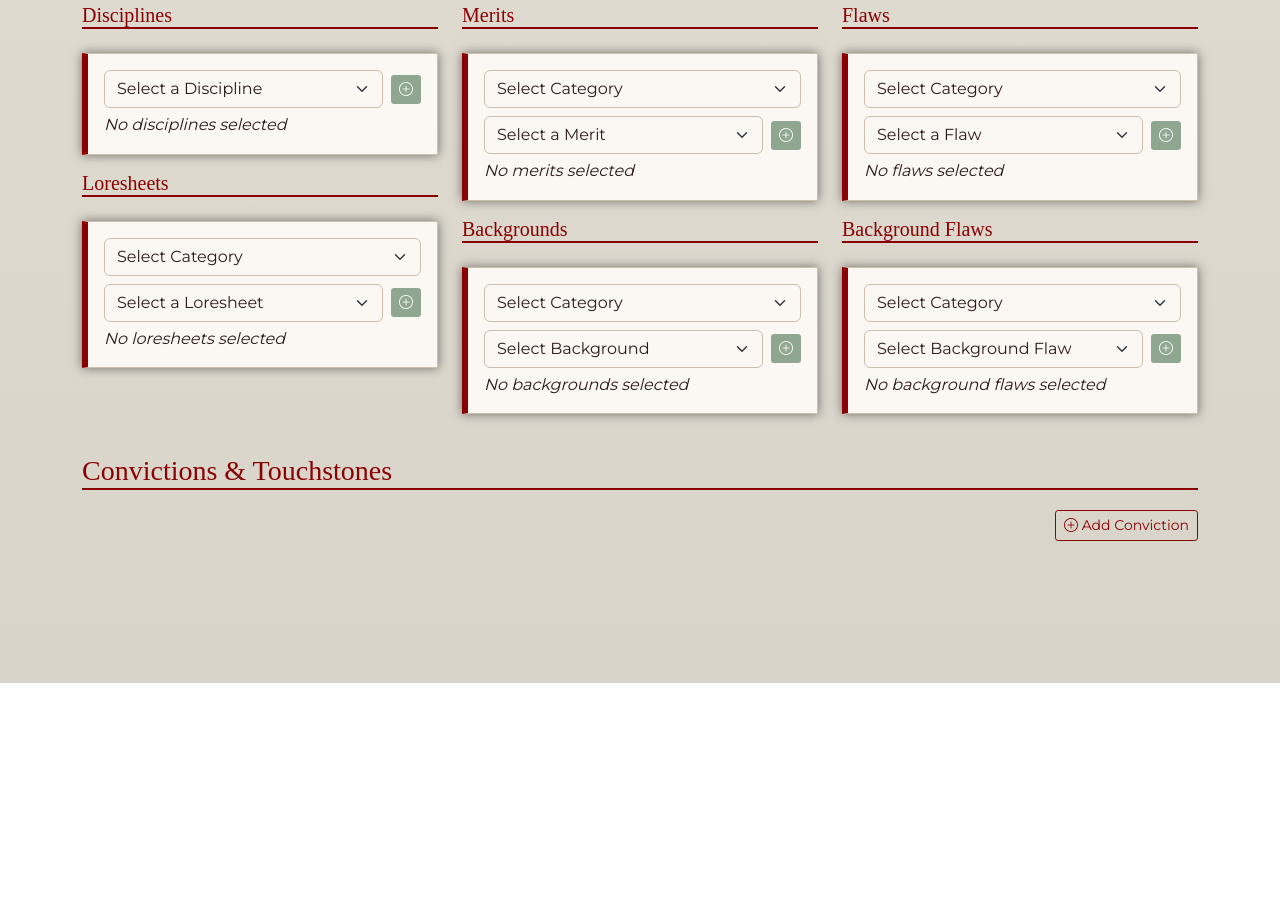
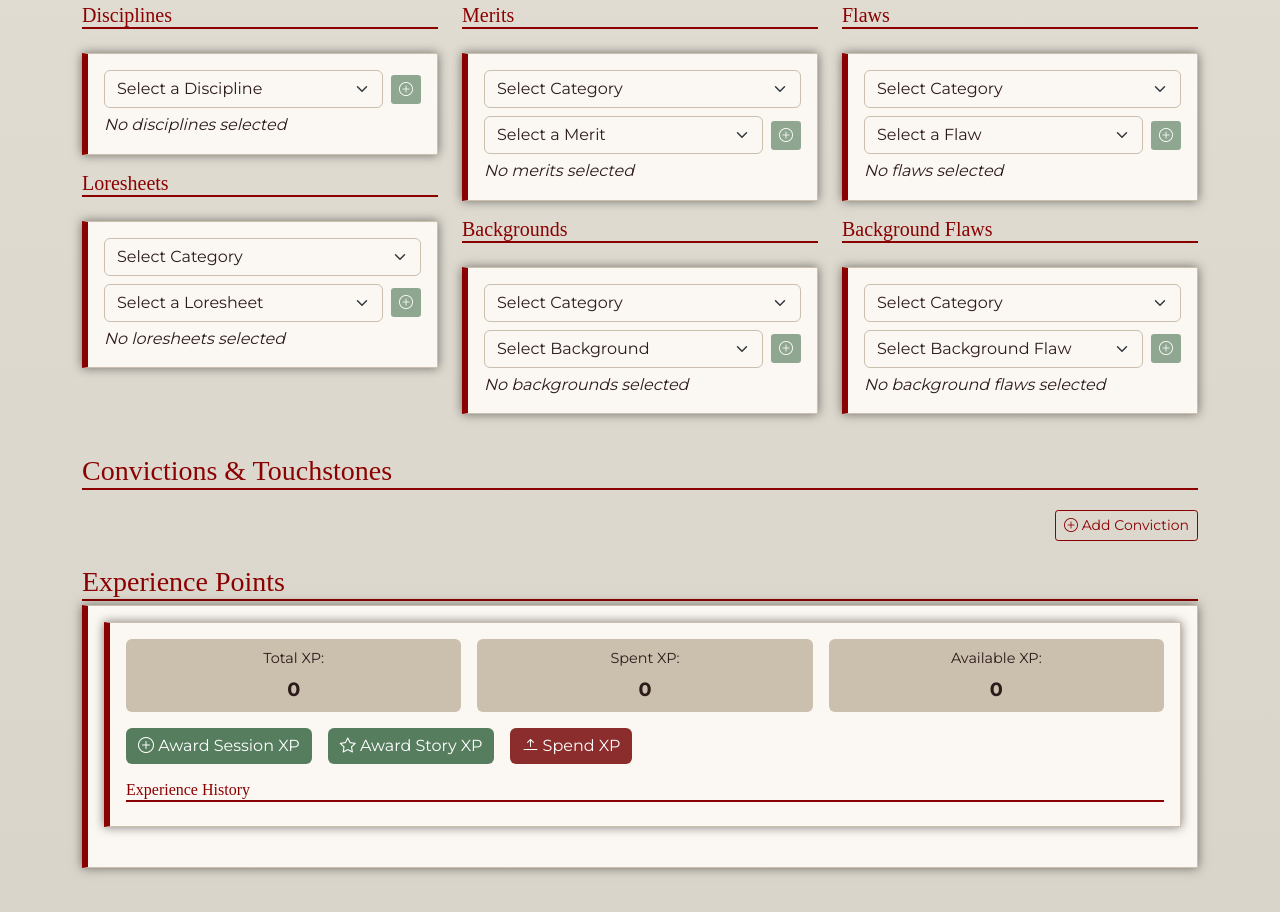
Before and after one commit to atRobJustice/The-Ledger, a website with bundled scripts: page index.html in a window 1280 px wide. Shown: the part 1656-2568 px from the top of the page. Before the commit the page ends 2339 px from the top, so only its background shows below. Built offline with nearby package versions, Linux system fonts and the light colour scheme; files whose address does not match are found by name; a web font is replaced by a local one.

Commit message:
Add Experience Points component and integrate into main layout

```diff
--- a/index.html
+++ b/index.html
@@ -411,6 +411,45 @@
                     </div>
                 </div>
             </div>
+                        <!-- Experience Section -->
+            <div class="row mb-4">
+                <div class="col-12">
+                    <h3 class="mb-3">Experience Points</h3>
+                    <div class="ledger p-3">
+                        <div class="experience-container">
+                            <div class="experience-status">
+                                <div class="status-item">
+                                    <label>Total XP:</label>
+                                    <span id="total-xp">0</span>
+                                </div>
+                                <div class="status-item">
+                                    <label>Spent XP:</label>
+                                    <span id="spent-xp">0</span>
+                                </div>
+                                <div class="status-item">
+                                    <label>Available XP:</label>
+                                    <span id="available-xp">0</span>
+                                </div>
+                            </div>
+                            <div class="experience-actions">
+                                <button id="award-session-xp" class="btn btn-success award-session-xp">
+                                    <i class="bi bi-plus-circle"></i> Award Session XP
+                                </button>
+                                <button id="award-story-xp" class="btn btn-success award-story-xp">
+                                    <i class="bi bi-star"></i> Award Story XP
+                                </button>
+                                <button id="spend-xp" class="btn btn-danger spend-xp">
+                                    <i class="bi bi-arrow-bar-up"></i> Spend XP
+                                </button>
+                            </div>
+                            <div class="experience-history mt-3">
+                                <h4>Experience History</h4>
+                                <ul id="experience-history" class="list-group"></ul>
+                            </div>
+                        </div>
+                    </div>
+                </div>
+            </div>
         </div>
         <br/><br/><br/><br/>
         <script src="https://code.jquery.com/jquery-3.7.1.min.js"></script>
--- /dev/null
+++ b/scss/components/_experience.scss
@@ -0,0 +1,88 @@
+@use '../variables' as *;
+@use '../mixins' as *;
+
+// Experience Points Component
+.experience-container {
+  background-color: var(--panel-bg, $color-background);
+  border: $border-width $border-style var(--panel-border, $color-border);
+  border-left: 6px solid var(--accent, $color-primary);
+  box-shadow: 0 0 10px rgba(0, 0, 0, 0.5);
+  padding: $spacing-md;
+  margin-bottom: $spacing-lg;
+
+  h3 {
+    color: var(--accent, $color-primary);
+    margin-top: 0;
+    margin-bottom: $spacing-md;
+    font-size: 1.25rem;
+  }
+}
+
+.experience-status {
+  display: grid;
+  grid-template-columns: repeat(3, 1fr);
+  gap: $spacing-md;
+  margin-bottom: $spacing-md;
+
+  .status-item {
+    background-color: var(--panel-border-light, $color-background-light);
+    padding: $spacing-sm;
+    border-radius: $border-radius;
+    text-align: center;
+
+    label {
+      display: block;
+      color: var(--panel-text, $color-gray-light);
+      font-size: 0.9rem;
+      margin-bottom: $spacing-xs;
+    }
+
+    span {
+      color: var(--panel-text, $color-text);
+      font-size: 1.2rem;
+      font-weight: bold;
+    }
+  }
+}
+
+.experience-actions {
+  display: flex;
+  flex-wrap: wrap;
+  gap: $spacing-md;
+  margin-bottom: $spacing-md;
+}
+
+.experience-history {
+  margin-top: $spacing-md;
+
+  h4 {
+    color: var(--accent, $color-primary);
+    margin-bottom: $spacing-sm;
+    font-size: 1rem;
+  }
+
+  #experience-history {
+    max-height: 200px;
+    overflow-y: auto;
+
+    .list-group-item {
+      background-color: transparent;
+      border-color: var(--panel-border-light, $color-border);
+      color: var(--panel-text, $color-text);
+      font-size: 0.9rem;
+    }
+
+    // Type color cues
+    .session {
+      background-color: rgba($color-success, 0.1);
+    }
+
+    .story {
+      background-color: rgba($color-info, 0.1);
+    }
+
+    .spent {
+      background-color: rgba($color-danger, 0.1);
+    }
+  }
+}
--- a/scss/main.scss
+++ b/scss/main.scss
@@ -19,6 +19,7 @@
 @use 'components/theme-overrides';
 @use 'components/clan-themes';
 @use 'components/sticky-header';
+@use 'components/experience';
 
 // Features
 @use 'features/disciplines';
```
Also changed, not shown: css/main.css.
